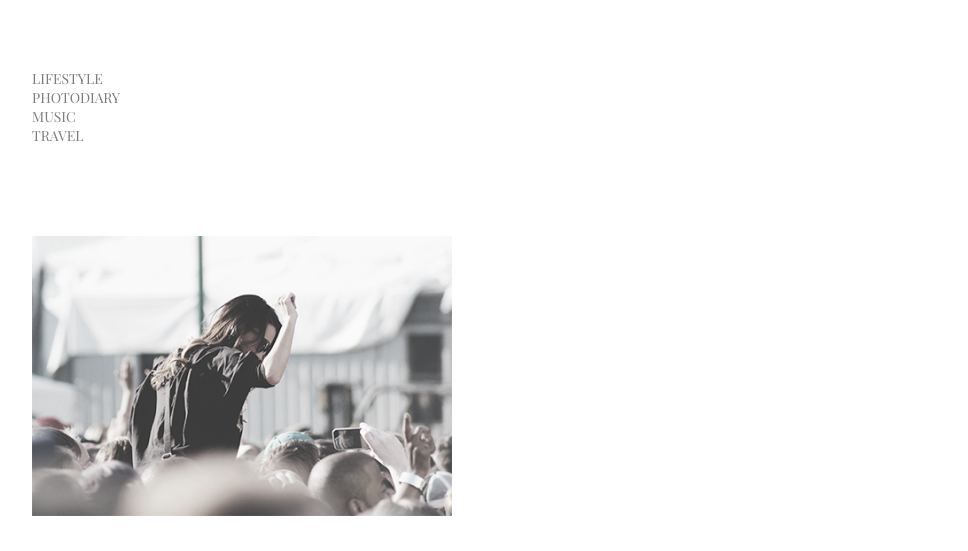
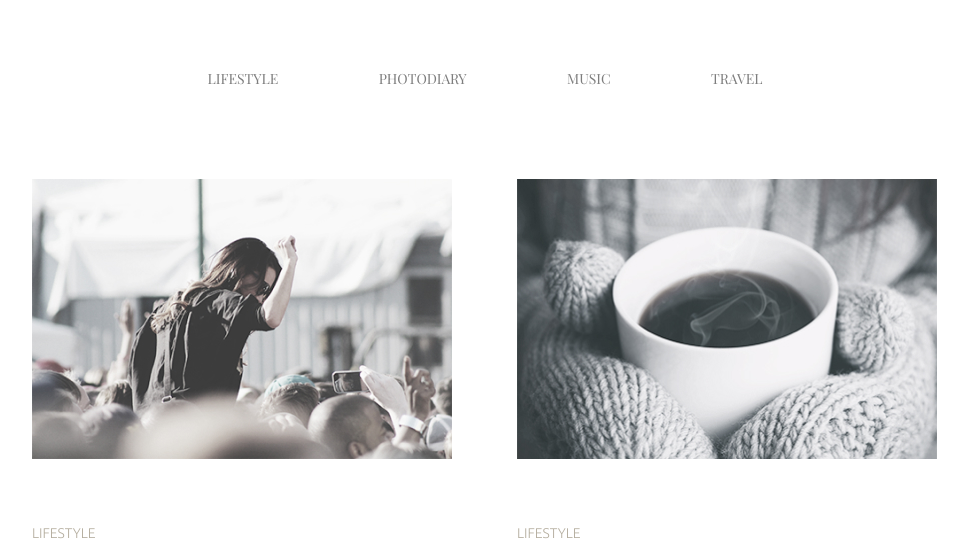
Before and after one commit to anantoniuk/photoblog, a plain HTML site: page index.html in a window 1280 px wide. Shown: the top 551 px of the page, without its empty margins (155-1123 px from the left). Drawn offline with nearby package versions, Linux system fonts and the light colour scheme.

Commit message:
add flexbox

```diff
--- a/index.html
+++ b/index.html
@@ -41,7 +41,7 @@
     </header>
     <main class="main">
       <section class="gallery">
-        <div class="container">
+        <div class="container gallery-container">
           <ul class="gallery-list">
             <li class="gallery-item">
               <article class="post">
--- a/src/css/style.css
+++ b/src/css/style.css
@@ -22,6 +22,13 @@ body {
   padding: 0px 15px 0px 15px;
 }
 /* nav */
+.nav-list {
+  display: flex;
+  justify-content: space-between;
+  gap: 10px;
+  max-width: 555px;
+  margin: 0 auto;
+}
 .header {
   padding-top: 70px;
 }
@@ -36,8 +43,20 @@ body {
   padding-top: 90px;
   padding-bottom: 65px;
 }
+.gallery-container {
+  display: flex;
+  flex-direction: column;
+  align-items: center;
+}
 .gallery-list {
+  display: flex;
+  flex-wrap: wrap;
   margin-bottom: 95px;
+  column-gap: 65px;
+  row-gap: 130px;
+}
+.gallery-item {
+  max-width: 420px;
 }
 .post-photo {
   margin-bottom: 60px;
```
